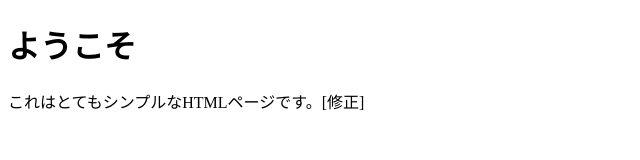
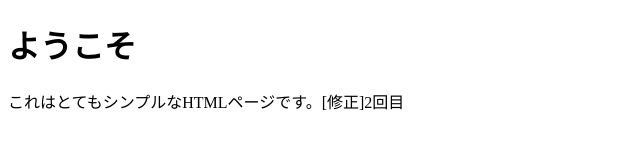
Before and after one commit to koshi7778/page_test, a plain HTML site: page index.html in a window 1280 px wide. Shown: the full height of the page, 0-640 px from the left. Drawn offline with Linux system fonts and the light colour scheme.

Commit message:
upload index.html

```diff
--- a/index.html
+++ b/index.html
@@ -6,6 +6,6 @@
 </head>
 <body>
   <h1>ようこそ</h1>
-  <p>これはとてもシンプルなHTMLページです。[修正]</p>
+  <p>これはとてもシンプルなHTMLページです。[修正]2回目</p>
 </body>
 </html>
```
